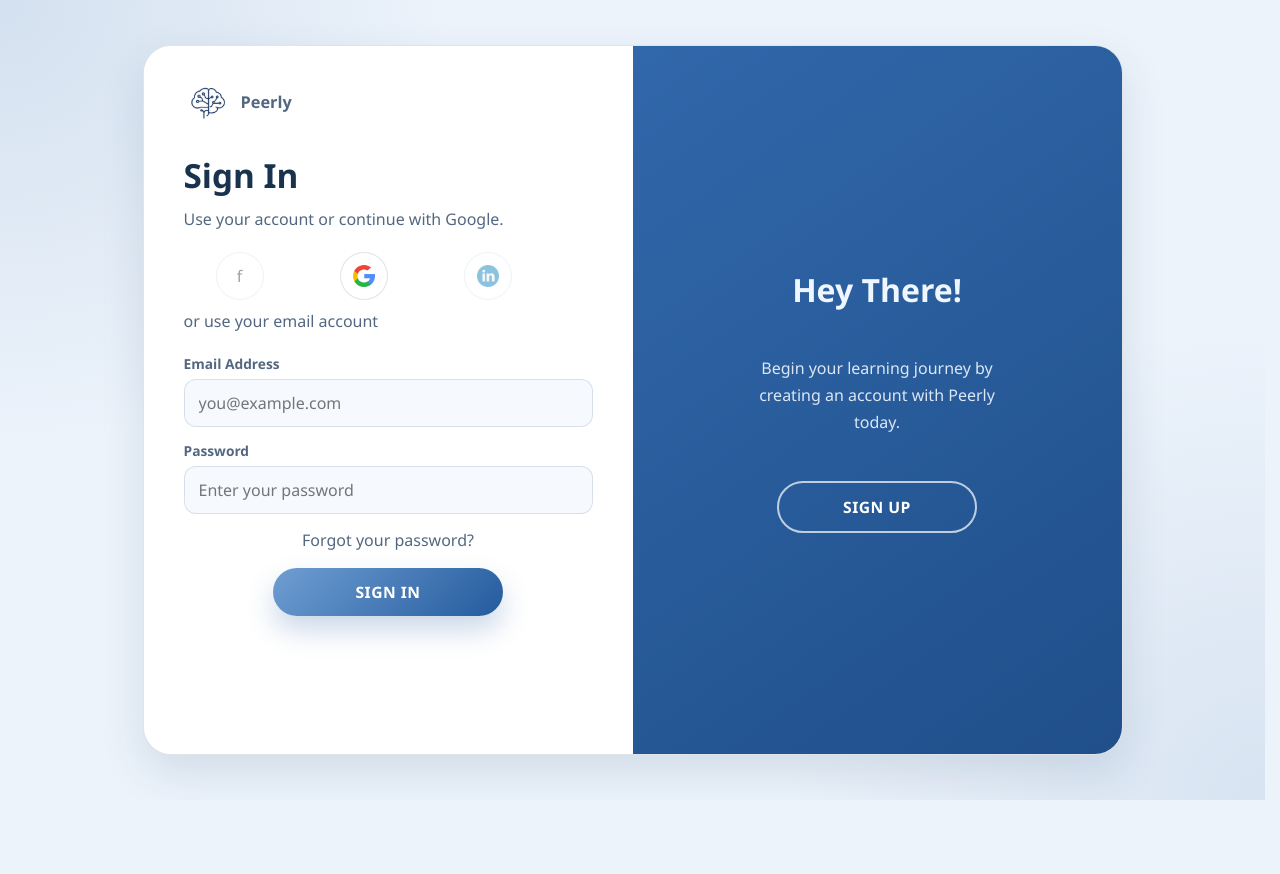
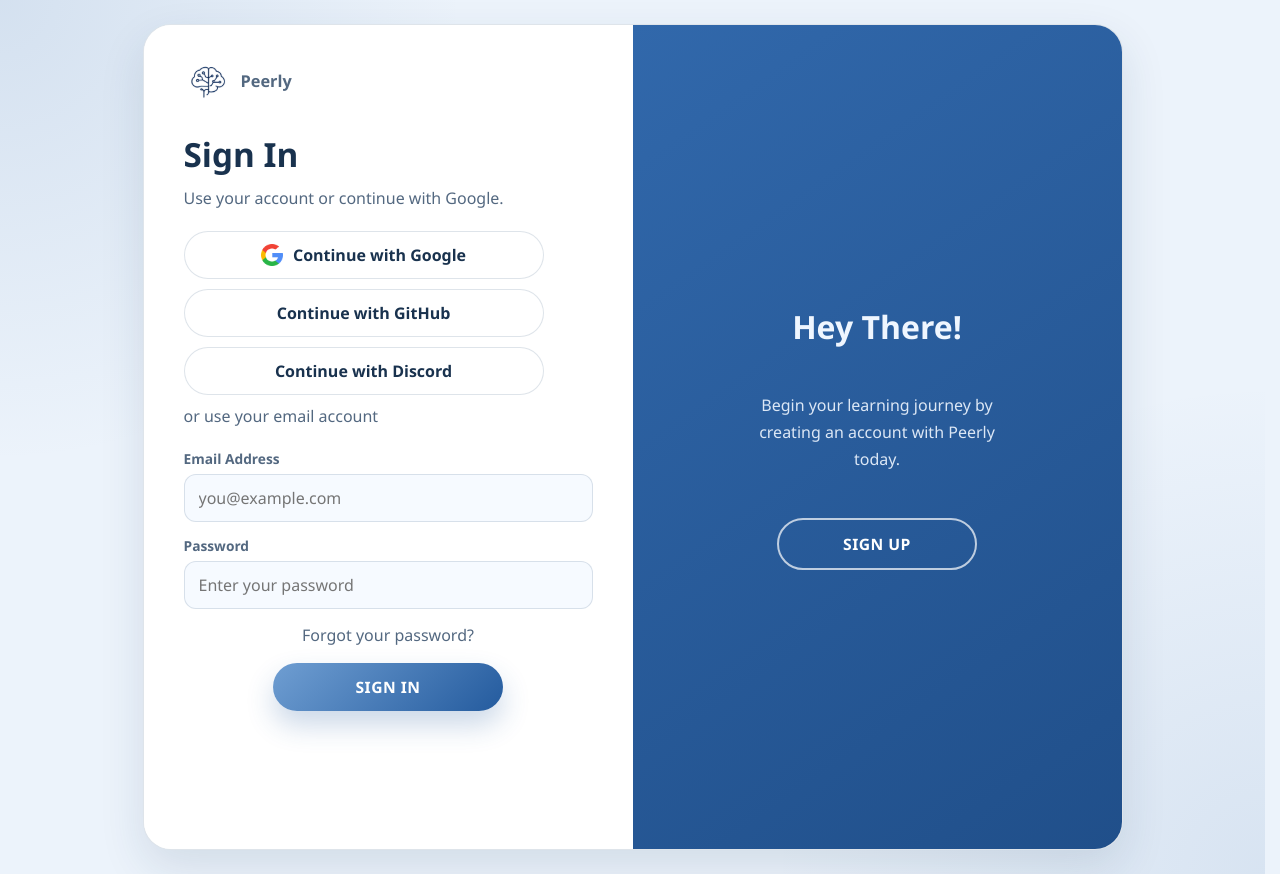
Before and after one commit to ChunMengL/Peerly-AI-Powered-Forum, a Next.js app: page /login in a window 1280 px wide. Before the commit the page ends 800 px from the top, so only its background shows below. Built offline with nearby package versions, Linux system fonts and the light colour scheme.

Commit message:
feat(auth): generic sso start route with google, github, and discord login buttons

```diff
--- a/app/globals.css
+++ b/app/globals.css
@@ -1090,19 +1090,18 @@ body.info-open {
 
 .social-row {
   display: grid;
-  grid-template-columns: repeat(3, minmax(0, 1fr));
-  gap: 12px;
-  justify-items: center;
+  gap: 10px;
   width: min(360px, 100%);
   margin: 22px 0 10px;
 }
 
 .social {
   display: inline-flex;
-  width: 48px;
-  height: 48px;
+  gap: 10px;
   align-items: center;
   justify-content: center;
+  padding: 12px 20px;
+  font-weight: 600;
   color: var(--text);
   cursor: pointer;
   background: var(--panel);
--- a/components/login/LoginPanel.tsx
+++ b/components/login/LoginPanel.tsx
@@ -274,10 +274,10 @@ export function LoginPanel() {
     }
   }
 
-  function startGoogleLogin() {
+  function startSsoLogin(provider: "google" | "github" | "discord") {
     setFeedback({});
     setSubmitting(true);
-    window.location.href = "/auth/google/start";
+    window.location.href = `/auth/sso/start?provider=${provider}`;
   }
 
   return (
@@ -314,16 +314,8 @@ export function LoginPanel() {
             <div className="social-row" aria-label="Social providers">
               <button
                 className="social"
-                disabled
-                title="Facebook is not available yet"
-                type="button"
-              >
-                f
-              </button>
-              <button
-                className="social"
                 disabled={submitting}
-                onClick={startGoogleLogin}
+                onClick={() => startSsoLogin("google")}
                 title="Continue with Google"
                 type="button"
               >
@@ -334,20 +326,26 @@ export function LoginPanel() {
                   src="/Images/google.png"
                   width={22}
                 />
+                <span>Continue with Google</span>
+              </button>
+              {/* TODO: swap in the GitHub/Discord SVG marks once provided. */}
+              <button
+                className="social"
+                disabled={submitting}
+                onClick={() => startSsoLogin("github")}
+                title="Continue with GitHub"
+                type="button"
+              >
+                <span>Continue with GitHub</span>
               </button>
               <button
                 className="social"
-                disabled
-                title="LinkedIn is not available yet"
+                disabled={submitting}
+                onClick={() => startSsoLogin("discord")}
+                title="Continue with Discord"
                 type="button"
               >
-                <Image
-                  alt=""
-                  className="social-icon"
-                  height={22}
-                  src="/Images/LinkedIn_Logo.svg"
-                  width={22}
-                />
+                <span>Continue with Discord</span>
               </button>
             </div>
 
```
Also changed, not shown: app/auth/sso/start/route.ts (renamed from app/auth/google/start/route.ts, +20 -2 lines), 1 other file (tests, documents, lock files or other folders).
